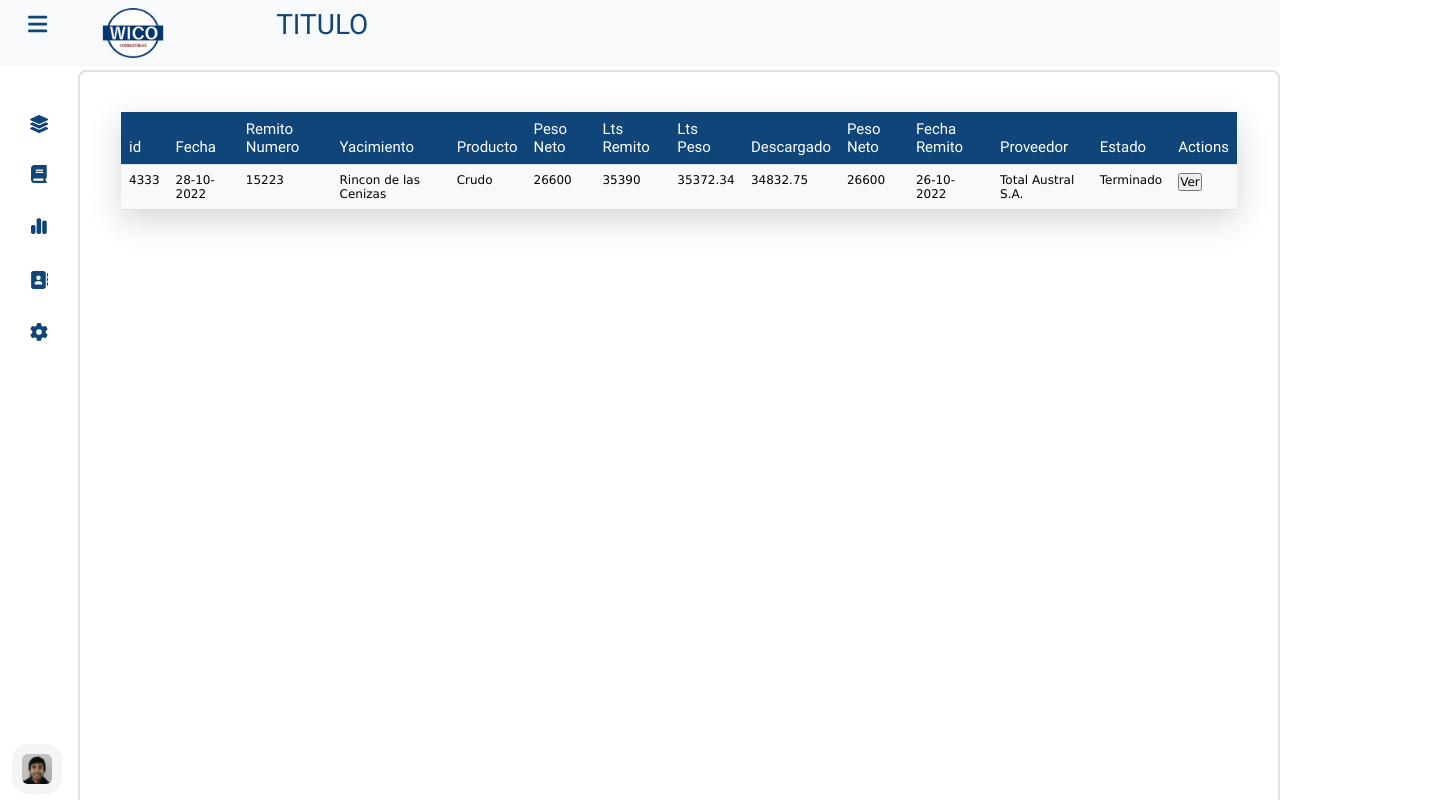
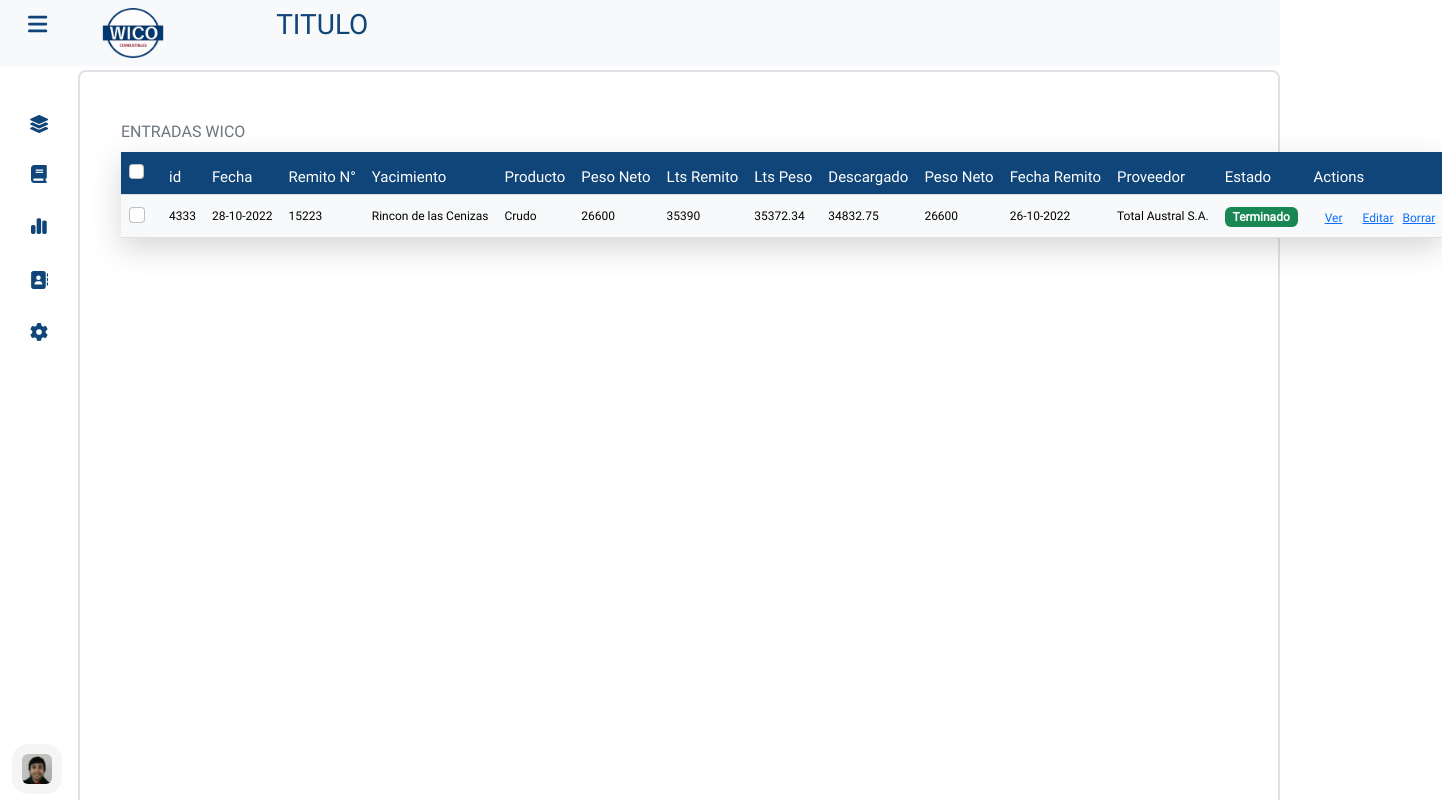
Before and after one commit to Scytale20/Sistema-Wico, an Angular app: page / in a window 1280 px wide. Shown: the top 800 px of the page, 1442 px wide, since content can reach past the window. Built offline with nearby package versions, Linux system fonts and the light colour scheme.

Commit message:
Style tabla entradas con badge de status

```diff
--- a/src/app/component/entradas/entradas.component.css
+++ b/src/app/component/entradas/entradas.component.css
@@ -11,14 +11,19 @@ table{
 }
 
 .celdasclaras {
-   font:12px Verdana, Arial, Helvetica;
+   font:12px var(--roboto);
    color: black;
    text-align:left;
 
 }
 
-.btn-table{
-	width: 1rem;
-	height: 1rem;
-	border-radius: 50%;
+.btn{
+	width: 40px;
+	height: 20px;
+   font: 12px var(--roboto);
+
 }
+
+.badge{
+
+}
--- a/src/app/component/entradas/entradas.component.html
+++ b/src/app/component/entradas/entradas.component.html
@@ -1,10 +1,23 @@
-<div class="">
-    <table class="table table-light table-hover">
-      <thead class="tituloTabla">
-        <tr>
+<div class="table-responsive-lg text-nowrap">
+  <table class="table align-middle w-auto table-light table-hover caption-top">
+    <caption>
+      ENTRADAS WICO
+    </caption>
+    <thead class="tituloTabla">
+      <tr>
+        <th scope="col" class="celdastitulo">
+          <div class="form-check">
+            <input
+              class="form-check-input"
+              type="checkbox"
+              value=""
+              id="flexCheckDefault"
+            />
+          </div>
+        </th>
         <th scope="col" class="celdastitulo">id</th>
         <th scope="col" class="celdastitulo">Fecha</th>
-        <th scope="col" class="celdastitulo">Remito Numero</th>
+        <th scope="col" class="celdastitulo">Remito N°</th>
         <th scope="col" class="celdastitulo">Yacimiento</th>
         <th scope="col" class="celdastitulo">Producto</th>
         <th scope="col" class="celdastitulo">Peso Neto</th>
@@ -20,8 +33,17 @@
     </thead>
     <tbody>
       <tr>
-
-        <td class="celdasclaras">4333</td>
+        <th scope="row">
+          <div class="form-check">
+            <input
+              class="form-check-input"
+              type="checkbox"
+              value=""
+              id="flexCheckDefault"
+            />
+          </div>
+        </th>
+        <th scope="row" class="celdasclaras">4333</th>
         <td class="celdasclaras">28-10-2022</td>
         <td class="celdasclaras">15223</td>
         <td class="celdasclaras">Rincon de las Cenizas</td>
@@ -33,9 +55,13 @@
         <td class="celdasclaras">26600</td>
         <td class="celdasclaras">26-10-2022</td>
         <td class="celdasclaras">Total Austral S.A.</td>
-        <td class="celdasclaras">Terminado</td>
-        <td class="celdasclaras"><input type="button" value="Ver" onclick="location.href='carga.php?id=26'"></td>
+        <td><span class="badge bg-success">Terminado</span></td>
+        <td class="celdasclaras">
+          <button class="btn btn-link btn-sm btn-rounded">Ver</button>
+          <button class="btn btn-link btn-sm btn-rounded">Editar</button>
+          <button class="btn btn-link btn-sm btn-rounded">Borrar</button>
+        </td>
       </tr>
     </tbody>
   </table>
-  </div>
+</div>
```
